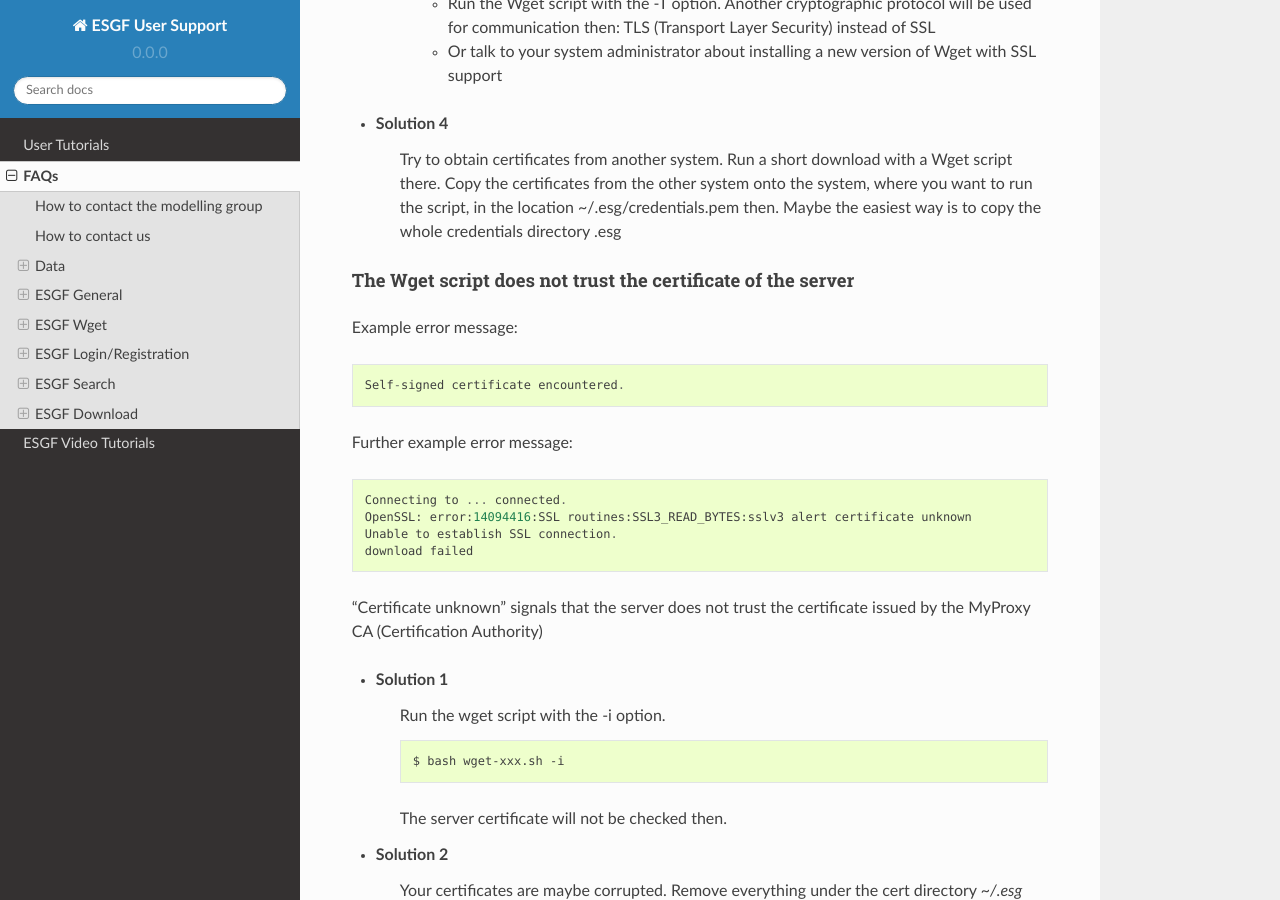
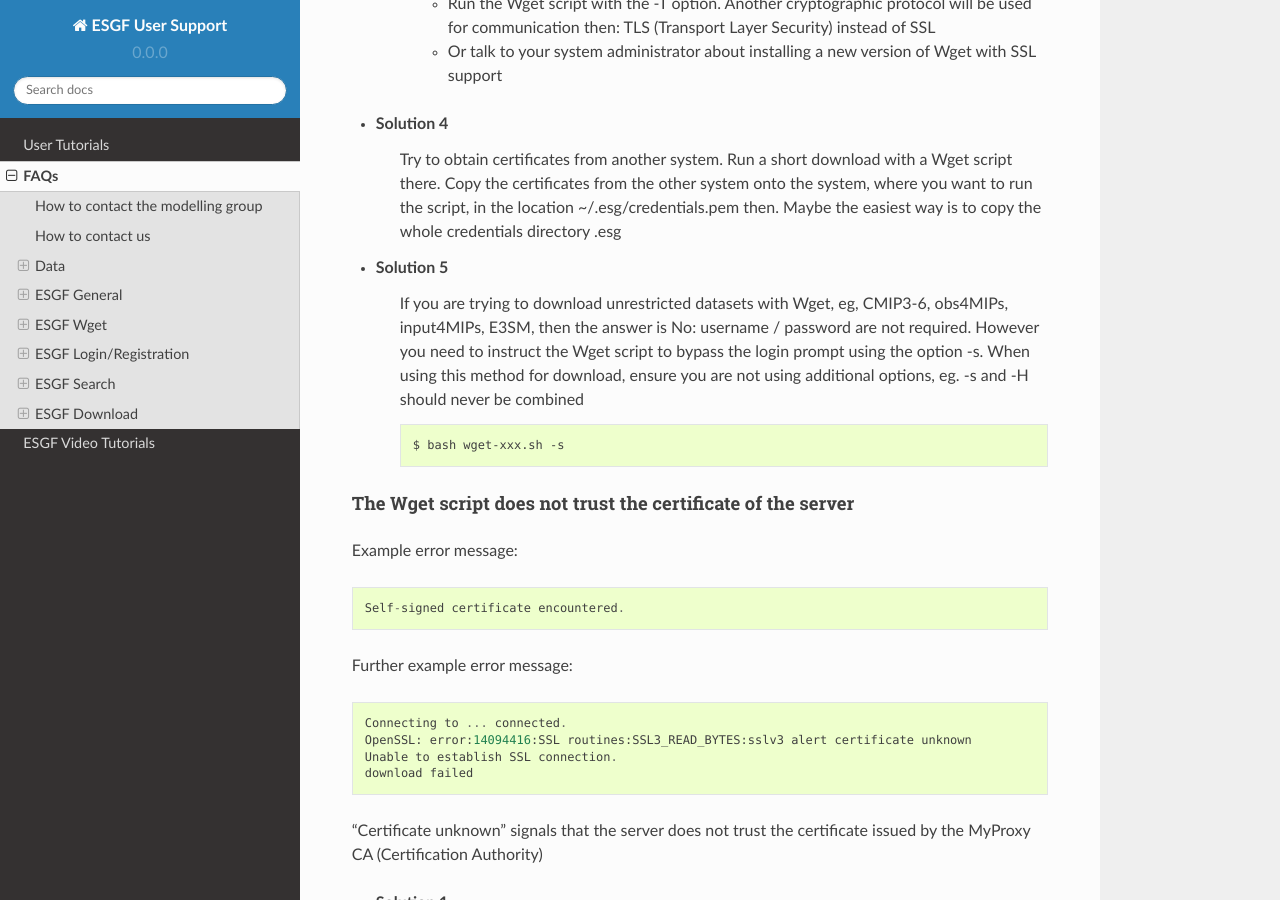
Before and after one commit to ESGF/esgf-user-support, a Sphinx documentation site: the page built from docs/faq.rst, in a window 1280 px wide and 900 px high, scrolled down 21803 px. Built offline with Sphinx 7.4.7 and the Read the Docs theme 2.0.0, drawn with Linux system fonts in a browser that asks for light colours; some of the changed text lies outside the part shown.

Commit message:
Add solutions for relying party service failed and jarfile issue: for new unrestricted datasets use -s option

```diff
--- a/docs/faq.rst
+++ b/docs/faq.rst
@@ -956,6 +956,14 @@
 * Solution 4
     Try to obtain certificates from another system. Run a short download with a Wget script there. Copy the certificates from the other system onto the system, where you want to run the script, in the location ~/.esg/credentials.pem then. Maybe the easiest way is to copy the whole credentials directory .esg
 
+
+* Solution 5
+    If you are trying to download unrestricted datasets with Wget, eg, CMIP3-6, obs4MIPs, input4MIPs, E3SM, then the answer is No: username / password are not required.  However you need to instruct the Wget script to bypass the login prompt using the option -s.  When using this method for download, ensure you are not using additional options, eg. -s and -H should never be combined
+
+    ::
+
+        $ bash wget-xxx.sh -s
+
 The Wget script does not trust the certificate of the server
 ^^^^^^^^^^^^^^^^^^^^^^^^^^^^^^^^^^^^^^^^^^^^^^^^^^^^^^^^^^^^
 Example error message:
@@ -1143,6 +1151,14 @@
     ::
 
         wget-XXXXXX -H -i
+
+* Solution 7
+    If you are trying to download unrestricted datasets with Wget, eg, CMIP3-6, obs4MIPs, input4MIPs, E3SM, then the answer is No: username / password are not required.  However you need to instruct the Wget script to bypass the login prompt using the option -s.  When using this method for download, ensure you are not using additional options, eg. -s and -H should never be combined
+
+    ::
+
+        $ bash wget-xxx.sh -s
+
 
 In all other cases contact ESGF support esgf-user@lists.llnl.gov
 
```
